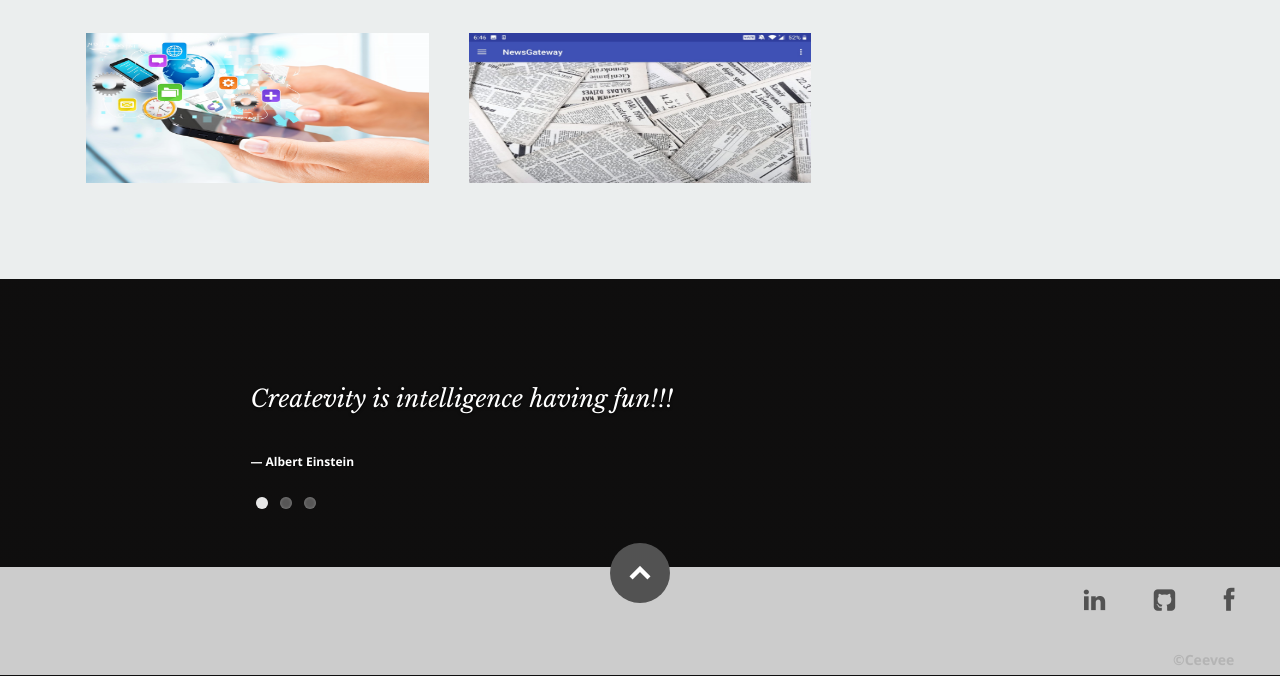
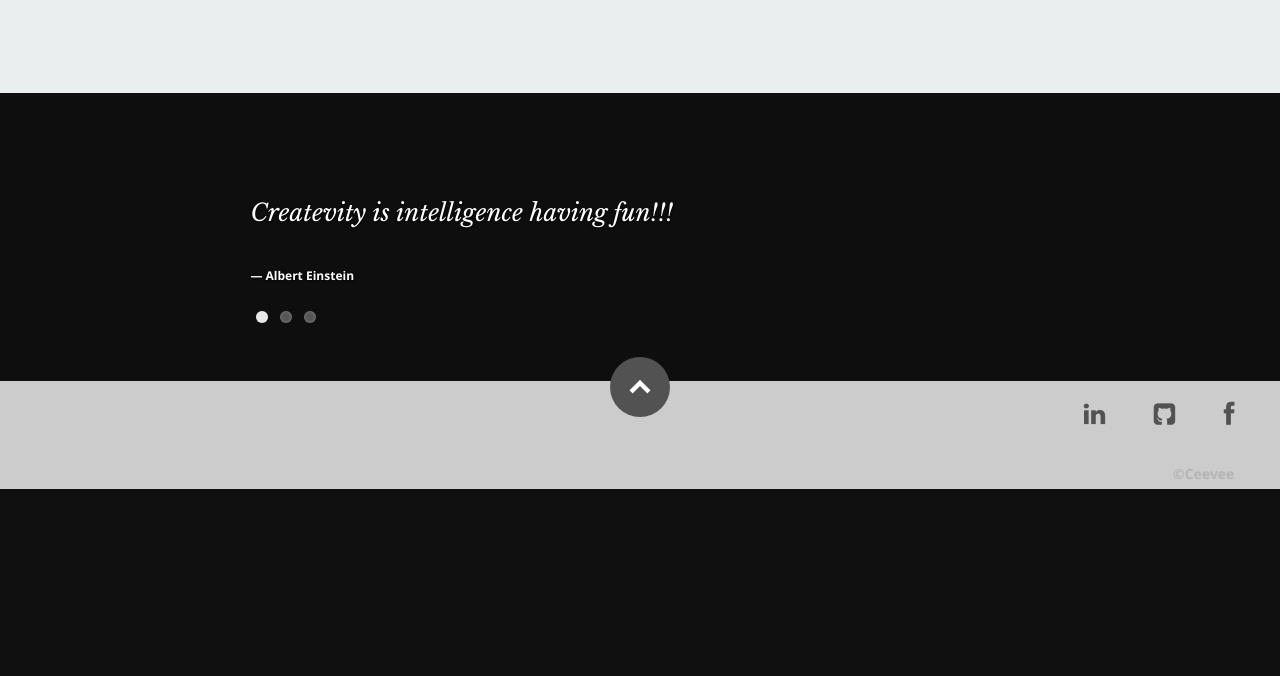
Before and after one commit to PSP18SCM73A/PurnaSahithiAdduri.github.io, a plain HTML site: page index.html in a window 1280 px wide. Shown: the part 3273-3949 px from the top of the page. After the commit the page ends 3763 px from the top, so only its background shows below. Drawn offline with nearby package versions, Linux system fonts and the light colour scheme.

Commit message:
Update index.html

```diff
--- a/index.html
+++ b/index.html
@@ -355,7 +355,7 @@
 
 
 
-               <div class="columns portfolio-item">
+              <!-- <div class="columns portfolio-item">
                   <div class="item-wrap">
 
                      <a href="#modal-05" title="">
@@ -370,7 +370,7 @@
                      </a>
 
                   </div>
-          		</div> <!-- item end -->
+          		</div>
 
               <div class="columns portfolio-item">
                   <div class="item-wrap">
@@ -387,7 +387,7 @@
                      </a>
 
                   </div>
-                </div>
+                </div> -->
 
 
 
```
